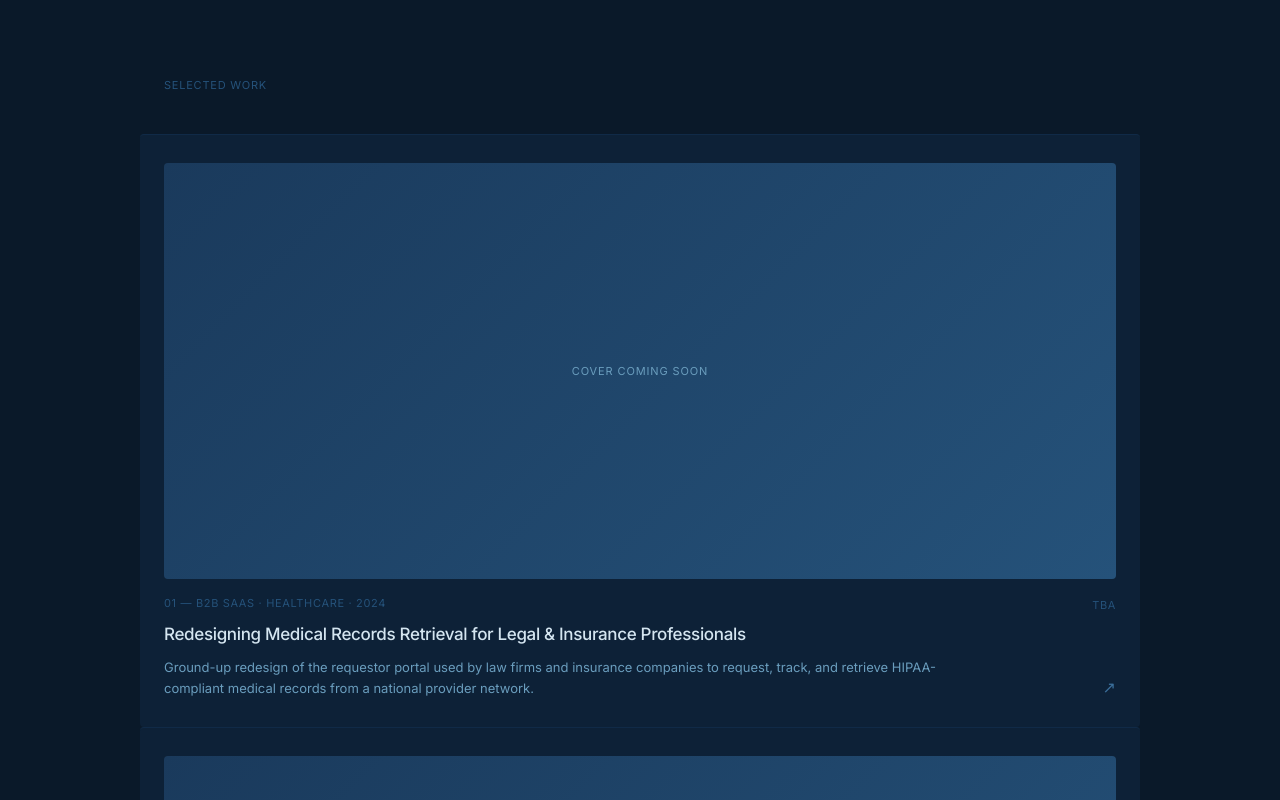
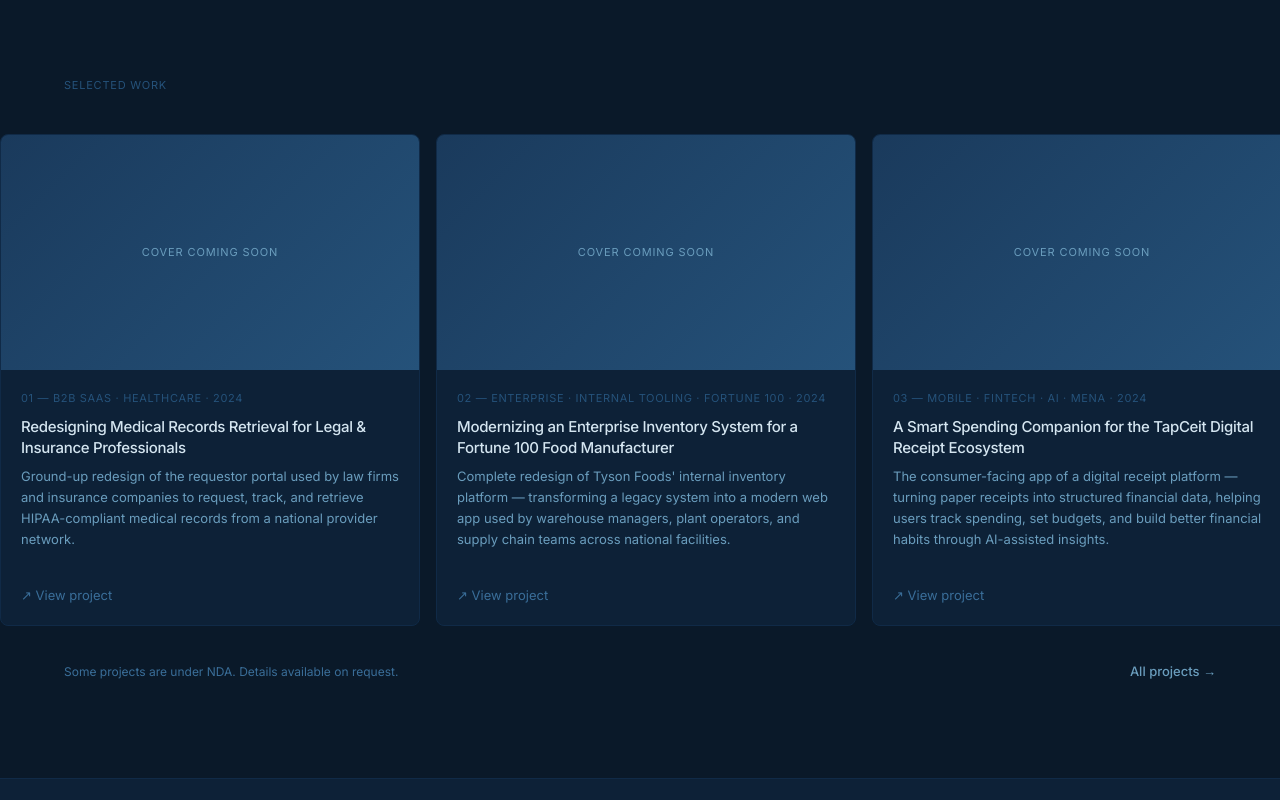
Before and after one commit to muhhagency/muhh-portfolio, a Next.js app: page / in a window 1280 px wide. Shown: the part 820-1620 px from the top of the page. Built offline with nearby package versions, Linux system fonts and the light colour scheme.

Commit message:
Switch project cards to horizontal scroll layout

```diff
--- a/app/Portfolio.tsx
+++ b/app/Portfolio.tsx
@@ -329,15 +329,14 @@ function Hero() {
 // ─── Case study card ──────────────────────────────────────────────────────────
 interface Project { num: string; tag: string; title: string; description: string; metric: string; metricLabel: string; image?: string; }
 
-function CaseCard({ project, isLast }: { project: Project; isLast: boolean }) {
+function CaseCard({ project }: { project: Project }) {
   const [hovered, setHovered] = useState(false);
-  const { isMobile } = useBreakpoint();
   return (
     <div className="case-card" onMouseEnter={() => setHovered(true)} onMouseLeave={() => setHovered(false)}
-      style={{ background: hovered ? C.bgHover : C.bgCard, borderTop: `0.5px solid ${C.p200}`, borderBottom: isLast ? `0.5px solid ${C.p200}` : "none", padding: isMobile ? "24px" : "28px 24px", display: "flex", flexDirection: "column", gap: "16px", cursor: "default", transition: "background 150ms ease", fontFamily: font, marginLeft: isMobile ? 0 : "-24px", marginRight: isMobile ? 0 : "-24px", borderRadius: "4px" }}
+      style={{ background: hovered ? C.bgHover : C.bgCard, border: `0.5px solid ${C.p200}`, borderRadius: "8px", padding: "0", display: "flex", flexDirection: "column", cursor: "default", transition: "background 150ms ease, transform 150ms ease, box-shadow 150ms ease", fontFamily: font, flexShrink: 0, width: "clamp(280px, 38vw, 420px)", overflow: "hidden", transform: hovered ? "translateY(-2px)" : "translateY(0)", boxShadow: hovered ? `0 8px 32px rgba(0,0,0,0.25)` : "none" }}
     >
       {/* Cover image */}
-      <div style={{ width: "100%", aspectRatio: "16/7", borderRadius: "4px", overflow: "hidden", background: C.p300, flexShrink: 0 }}>
+      <div style={{ width: "100%", aspectRatio: "16/9", overflow: "hidden", background: C.p300, flexShrink: 0 }}>
         {project.image
           ? <img src={project.image} alt={project.title} style={{ width: "100%", height: "100%", objectFit: "cover", display: "block" }} />
           : <div style={{ width: "100%", height: "100%", background: `linear-gradient(135deg, ${C.p300} 0%, ${C.p400} 100%)`, display: "flex", alignItems: "center", justifyContent: "center" }}>
@@ -345,23 +344,13 @@ function CaseCard({ project, isLast }: { project: Project; isLast: boolean }) {
             </div>
         }
       </div>
-      {/* Content row */}
-      <div style={{ display: "grid", gridTemplateColumns: isMobile ? "1fr" : "1fr 100px", gap: isMobile ? "12px" : "32px", alignItems: "start" }}>
-        <div>
-          <p style={{ ...s.tag, marginBottom: "10px" }}>{project.num} — {project.tag}</p>
-          <p style={{ fontSize: "17px", fontWeight: 500, letterSpacing: "-0.02em", color: C.p800, margin: "0 0 10px" }}>{project.title}</p>
-          <p style={{ fontSize: "13px", fontWeight: 400, lineHeight: 1.6, color: C.p600, margin: 0 }}>{project.description}</p>
-        </div>
-        {!isMobile && (
-          <div style={{ display: "flex", flexDirection: "column", alignItems: "flex-end", justifyContent: "space-between", height: "100%", paddingTop: "2px" }}>
-            <div style={{ textAlign: "right" }}>
-              {project.metric ? (<><p style={{ fontSize: "22px", fontWeight: 700, letterSpacing: "-0.03em", color: C.p800, margin: 0, lineHeight: 1.1 }}>{project.metric}</p><p style={{ ...s.tag, marginTop: "4px" }}>{project.metricLabel}</p></>) : <p style={{ ...s.tag, color: C.p400 }}>TBA</p>}
-            </div>
-            <span style={{ fontSize: "16px", color: C.p500, marginTop: "auto", paddingTop: "24px" }}>↗</span>
-          </div>
-        )}
+      {/* Content */}
+      <div style={{ padding: "20px", display: "flex", flexDirection: "column", gap: "8px", flex: 1 }}>
+        <p style={{ ...s.tag, marginBottom: "2px" }}>{project.num} — {project.tag}</p>
+        <p style={{ fontSize: "15px", fontWeight: 500, letterSpacing: "-0.02em", color: C.p800, margin: 0, lineHeight: 1.4 }}>{project.title}</p>
+        <p style={{ fontSize: "13px", fontWeight: 400, lineHeight: 1.6, color: C.p600, margin: 0 }}>{project.description}</p>
+        <span style={{ fontSize: "13px", color: C.p500, marginTop: "auto", paddingTop: "12px" }}>↗ View project</span>
       </div>
-      {isMobile && <span style={{ fontSize: "14px", color: C.p500 }}>↗ View project</span>}
     </div>
   );
 }
@@ -398,13 +387,15 @@ function Work() {
   }, []);
 
   return (
-    <section ref={sectionRef} id="work" style={{ width: "100%", background: C.bg, borderTop: `0.5px solid ${C.p200}`, display: "flex", justifyContent: "center" }}>
-      <div style={{ width: "100%", maxWidth: "1080px", padding: "96px clamp(20px,5vw,72px)", display: "flex", flexDirection: "column", alignItems: "flex-start" }}>
-        <p ref={labelRef} style={{ ...s.eyebrow, marginBottom: "40px" }}>Selected Work</p>
-        <div ref={cardsRef} style={{ width: "100%", display: "flex", flexDirection: "column" }}>
-          {projects.map((p, i) => <CaseCard key={p.num} project={p} isLast={i === projects.length - 1} />)}
+    <section ref={sectionRef} id="work" style={{ width: "100%", background: C.bg, borderTop: `0.5px solid ${C.p200}`, display: "flex", flexDirection: "column" }}>
+      <div style={{ width: "100%", padding: "96px 0 0", display: "flex", flexDirection: "column", alignItems: "flex-start" }}>
+        <p ref={labelRef} style={{ ...s.eyebrow, marginBottom: "40px", paddingLeft: "clamp(20px,5vw,72px)" }}>Selected Work</p>
+        <div ref={cardsRef} style={{ width: "100%", display: "flex", flexDirection: "row", gap: "16px", overflowX: "auto", paddingLeft: "clamp(20px,5vw,72px)", paddingRight: "clamp(20px,5vw,72px)", paddingBottom: "8px", scrollSnapType: "x mandatory", WebkitOverflowScrolling: "touch" }}
+          className="hide-scrollbar"
+        >
+          {projects.map((p) => <CaseCard key={p.num} project={p} />)}
         </div>
-        <div ref={footerRef} style={{ width: "100%", display: "flex", justifyContent: "space-between", alignItems: "center", paddingTop: "20px", marginTop: "8px", flexWrap: "wrap", gap: "8px" }}>
+        <div ref={footerRef} style={{ width: "100%", display: "flex", justifyContent: "space-between", alignItems: "center", padding: "20px clamp(20px,5vw,72px) 96px", marginTop: "8px", flexWrap: "wrap", gap: "8px" }}>
           <p style={{ fontSize: "12px", color: C.p500, margin: 0 }}>Some projects are under NDA. Details available on request.</p>
           <a href="#" className="link-underline" style={{ fontSize: "13px", color: C.p600, fontFamily: font, fontWeight: 500, textDecoration: "none" }}>All projects →</a>
         </div>
@@ -588,7 +579,12 @@ export default function Portfolio() {
         .pulse-dot { position: relative; animation: pulse_dot 2s ease-in-out infinite; transform-origin: center; }
         .pulse-dot::after { content: ''; position: absolute; inset: 0; border-radius: 50%; background: #34c759; animation: pulse_ring 2s ease-out infinite; }
 
-        /* 8. Sliding underline */
+        /* 8. Hide scrollbar for horizontal scroll */
+        .hide-scrollbar { scrollbar-width: none; -ms-overflow-style: none; }
+        .hide-scrollbar::-webkit-scrollbar { display: none; }
+        .case-card { scroll-snap-align: start; }
+
+        /* 9. Sliding underline */
         .link-underline { position: relative; text-decoration: none !important; }
         .link-underline::after { content: ''; position: absolute; bottom: -1px; left: 0; width: 0; height: 1px; background: currentColor; transition: width 0.2s ease; }
         .link-underline:hover::after { width: 100%; }
```
